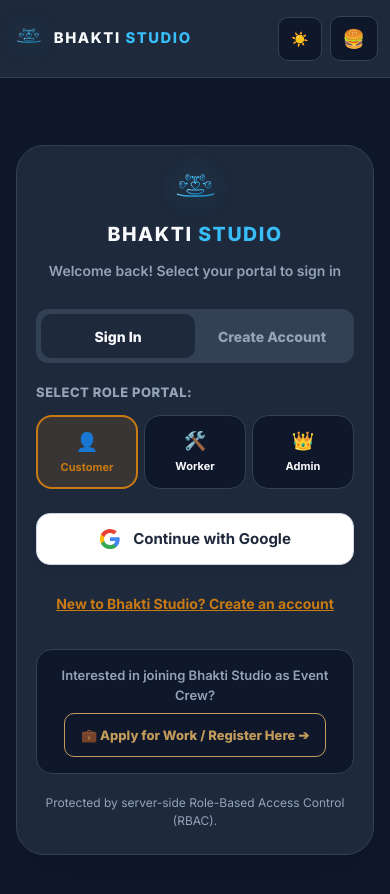
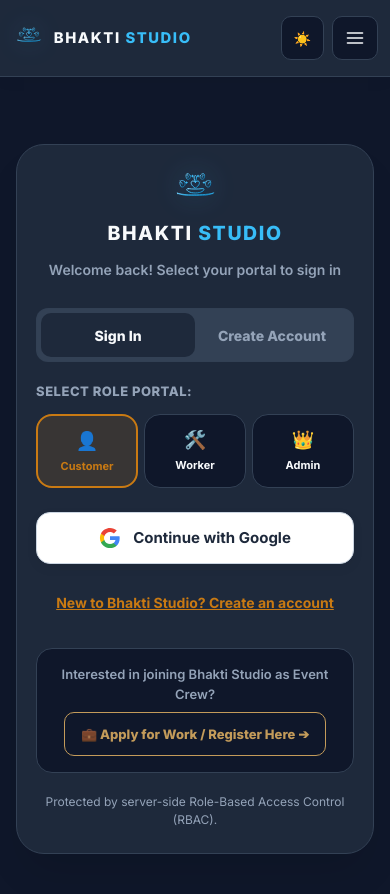
Before and after one commit to OmPatel1807/BhaktiStudio, a React (Vite) app in the folder client/: page / in a window 390 px wide. Shown: the top 894 px of the page. Built offline with nearby package versions, Linux system fonts and the light colour scheme; no server answers.

Commit message:
design(ui): replace hamburger text emoji with clean standard 3-line vector SVG toggle icons

```diff
--- a/client/src/App.jsx
+++ b/client/src/App.jsx
@@ -20,6 +20,33 @@
 import { NotificationBell } from './components/Notifications/NotificationBell';
 import { ErrorBoundary } from './components/Common/ErrorBoundary';
 import { Logo } from './components/Common/Logo';
+
+/* Clean Standard 3-Line Hamburger & Close SVG */
+const StandardHamburgerIcon = ({ size = 20, color = 'currentColor' }) => (
+  <svg
+    width={size}
+    height={size}
+    viewBox="0 0 24 24"
+    fill="none"
+    xmlns="http://www.w3.org/2000/svg"
+  >
+    <line x1="3" y1="6" x2="21" y2="6" stroke={color} strokeWidth="2" strokeLinecap="round" />
+    <line x1="3" y1="12" x2="21" y2="12" stroke={color} strokeWidth="2" strokeLinecap="round" />
+    <line x1="3" y1="18" x2="21" y2="18" stroke={color} strokeWidth="2" strokeLinecap="round" />
+  </svg>
+);
+
+const StandardCloseIcon = ({ size = 20, color = '#F59E0B' }) => (
+  <svg
+    width={size}
+    height={size}
+    viewBox="0 0 24 24"
+    fill="none"
+    xmlns="http://www.w3.org/2000/svg"
+  >
+    <path d="M18 6L6 18M6 6L18 18" stroke={color} strokeWidth="2" strokeLinecap="round" strokeLinejoin="round" />
+  </svg>
+);
 
 function NavigationBar() {
   const { user, isAuthenticated, logout } = useAuth();
@@ -341,8 +368,6 @@
               border: '1px solid var(--border-color)',
               borderRadius: '10px',
               padding: '8px 12px',
-              fontSize: '18px',
-              fontWeight: '800',
               cursor: 'pointer',
               display: 'flex',
               alignItems: 'center',
@@ -350,7 +375,11 @@
               flexShrink: 0,
             }}
           >
-            {mobileMenuOpen ? '✕' : '🍔'}
+            {mobileMenuOpen ? (
+              <StandardCloseIcon size={20} color="#F59E0B" />
+            ) : (
+              <StandardHamburgerIcon size={20} color="var(--text-primary)" />
+            )}
           </button>
         </div>
       </div>
```
